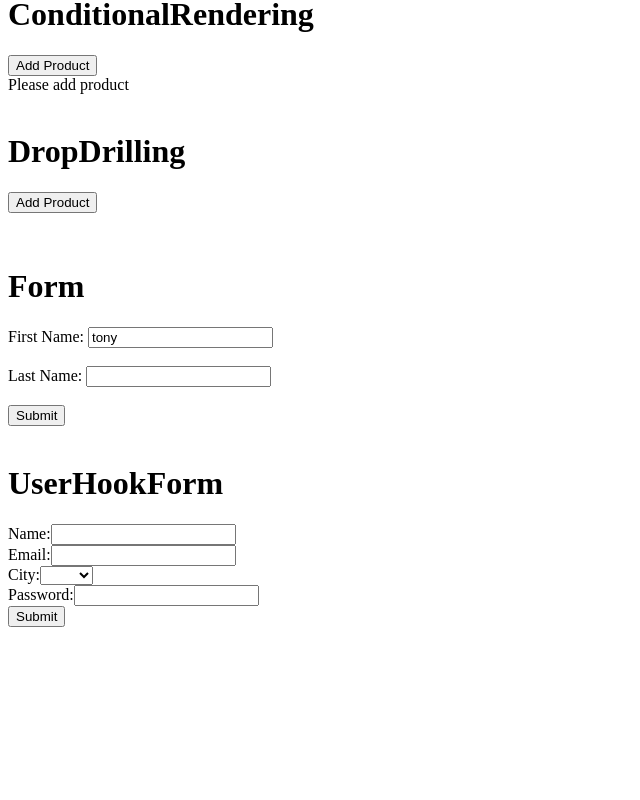
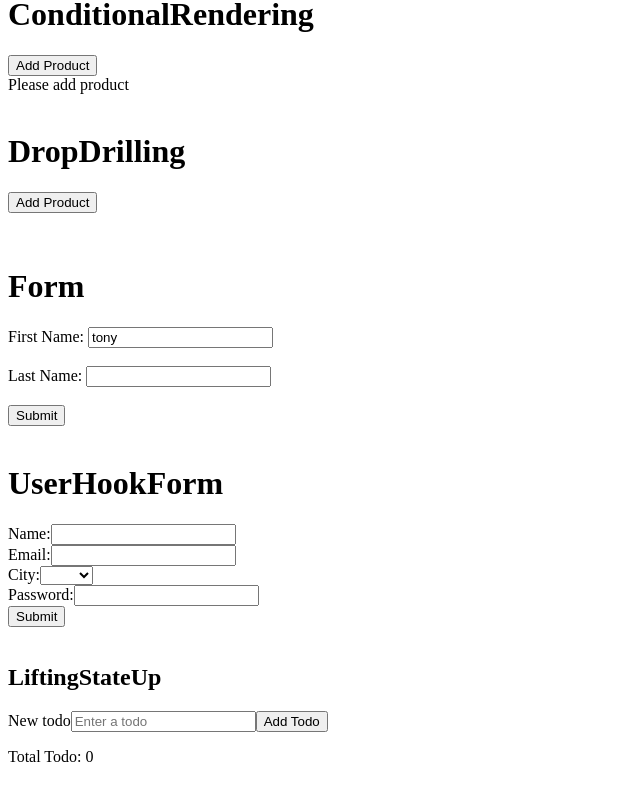
Before and after one commit to Khang151603/utilmate-react, a React (Vite) app: page / in a window 1280 px wide. Shown: the part 1123-1923 px from the top of the page, without its empty margins (0-640 px from the left). Before the commit the page ends 1830 px from the top, so only its background shows below. Built offline with nearby package versions, Linux system fonts and the light colour scheme.

Commit message:
16-Add sample-app composecomponent

```diff
--- a/src/App.tsx
+++ b/src/App.tsx
@@ -7,6 +7,7 @@ import ReactState from './pages/fundamental/react-state';
 import UserHookForm from './pages/fundamental/user-hook-form';
 import { ComposeComponent } from './pages/sample-app/compose-component';
 import { GuestGreeting } from './pages/sample-app/guest-greeting';
+import LiftingStateUp from './pages/sample-app/lifting-state-up';
 
 function App() {
 
@@ -39,6 +40,9 @@ function App() {
       <UserHookForm />
 
       <br />
+      <LiftingStateUp />
+
+      <br />
       <br />
       <br />
       <br />
--- /dev/null
+++ b/src/pages/sample-app/lifting-state-up/components/button.tsx
@@ -0,0 +1,13 @@
+import type { ButtonHTMLAttributes, ReactNode } from 'react'
+
+interface ButtonProps extends ButtonHTMLAttributes<HTMLButtonElement> {
+  children: ReactNode
+}
+
+export default function Button({ children, type = 'button', ...props }: ButtonProps) {
+  return (
+    <button type={type} {...props}>
+      {children}
+    </button>
+  )
+}
--- /dev/null
+++ b/src/pages/sample-app/lifting-state-up/components/text.tsx
@@ -0,0 +1,9 @@
+import type { ReactNode } from 'react'
+
+interface TextProps {
+  children: ReactNode
+}
+
+export default function Text({ children }: TextProps) {
+  return <span>{children}</span>
+}
--- /dev/null
+++ b/src/pages/sample-app/lifting-state-up/components/todo-count.tsx
@@ -0,0 +1,13 @@
+import Text from './text'
+
+interface TodoCountProps {
+  count: number
+}
+
+export default function TodoCount({ count }: TodoCountProps) {
+  return (
+    <p>
+      <Text>Total Todo: {count}</Text>
+    </p>
+  )
+}
--- /dev/null
+++ b/src/pages/sample-app/lifting-state-up/components/todo-form.tsx
@@ -0,0 +1,36 @@
+import { useState, type FormEvent } from 'react'
+import Button from './button'
+
+interface TodoFormProps {
+  onAdd: (text: string) => void
+}
+
+export default function TodoForm({ onAdd }: TodoFormProps) {
+  const [text, setText] = useState('')
+
+  function handleSubmit(event: FormEvent<HTMLFormElement>) {
+    event.preventDefault()
+    const trimmedText = text.trim()
+
+    if (!trimmedText) {
+      return
+    }
+
+    onAdd(trimmedText)
+    setText('')
+  }
+
+  return (
+    <form onSubmit={handleSubmit}>
+      <label>
+        New todo
+        <input
+          onChange={(event) => setText(event.target.value)}
+          placeholder='Enter a todo'
+          value={text}
+        />
+      </label>
+      <Button type='submit'>Add Todo</Button>
+    </form>
+  )
+}
--- /dev/null
+++ b/src/pages/sample-app/lifting-state-up/components/todo-item.tsx
@@ -0,0 +1,21 @@
+import Button from './button'
+import Text from './text'
+import type { Todo } from '../lifting-state-up'
+
+interface TodoItemProps {
+  todo: Todo
+  onDelete: (id: number) => void
+}
+
+export default function TodoItem({ todo, onDelete }: TodoItemProps) {
+  function handleDelete() { onDelete(todo.id) }
+
+  return (
+    <li>
+      <Text>{todo.text}</Text>
+      <Button onClick={handleDelete} type='button'>
+        Delete
+      </Button>
+    </li>
+  )
+}
--- /dev/null
+++ b/src/pages/sample-app/lifting-state-up/components/todo-list.tsx
@@ -0,0 +1,17 @@
+import type { Todo } from '../lifting-state-up'
+import TodoItem from './todo-item'
+
+interface TodoListProps {
+  todos: Todo[]
+  onDelete: (id: number) => void
+}
+
+export default function TodoList({ todos, onDelete }: TodoListProps) {
+  return (
+    <ul>
+      {todos.map((todo) => (
+        <TodoItem key={todo.id} todo={todo} onDelete={onDelete} />
+      ))}
+    </ul>
+  )
+}
--- /dev/null
+++ b/src/pages/sample-app/lifting-state-up/index.ts
@@ -0,0 +1 @@
+export { default } from './lifting-state-up'
--- /dev/null
+++ b/src/pages/sample-app/lifting-state-up/lifting-state-up.tsx
@@ -0,0 +1,35 @@
+import { useRef, useState } from 'react'
+import TodoForm from './components/todo-form'
+import TodoCount from './components/todo-count'
+import TodoList from './components/todo-list'
+
+export interface Todo {
+  id: number
+  text: string
+}
+
+export default function LiftingStateUp() {
+  const [todos, setTodos] = useState<Todo[]>([])
+  const nextTodoId = useRef(0)
+
+  function addTodo(text: string) {
+    nextTodoId.current += 1
+    setTodos((currentTodos) => [
+      ...currentTodos,
+      { id: nextTodoId.current, text },
+    ])
+  }
+
+  function deleteTodo(id: number) {
+    setTodos((currentTodos) => currentTodos.filter((todo) => todo.id !== id))
+  }
+
+  return (
+    <section>
+      <h1>LiftingStateUp</h1>
+      <TodoForm onAdd={addTodo} />
+      <TodoCount count={todos.length} />
+      <TodoList todos={todos} onDelete={deleteTodo} />
+    </section>
+  )
+}
```
